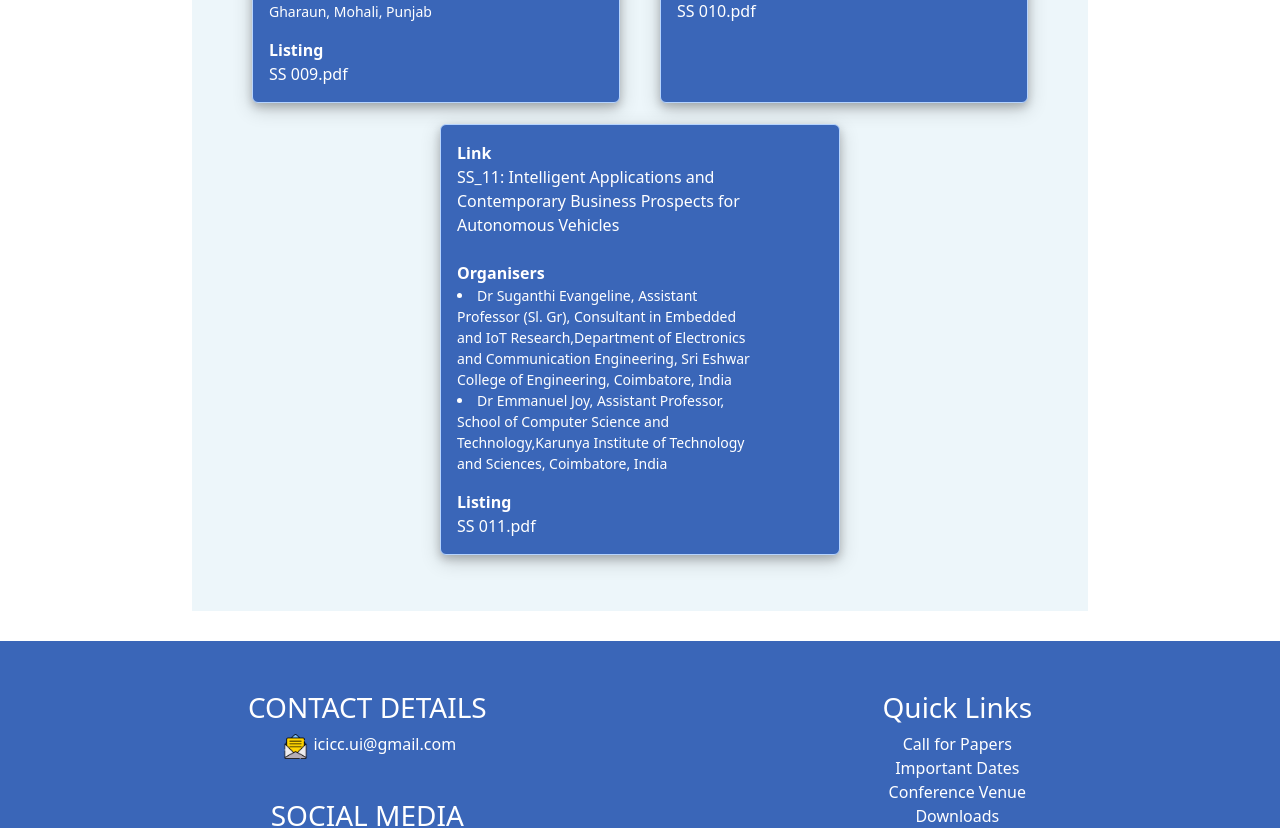
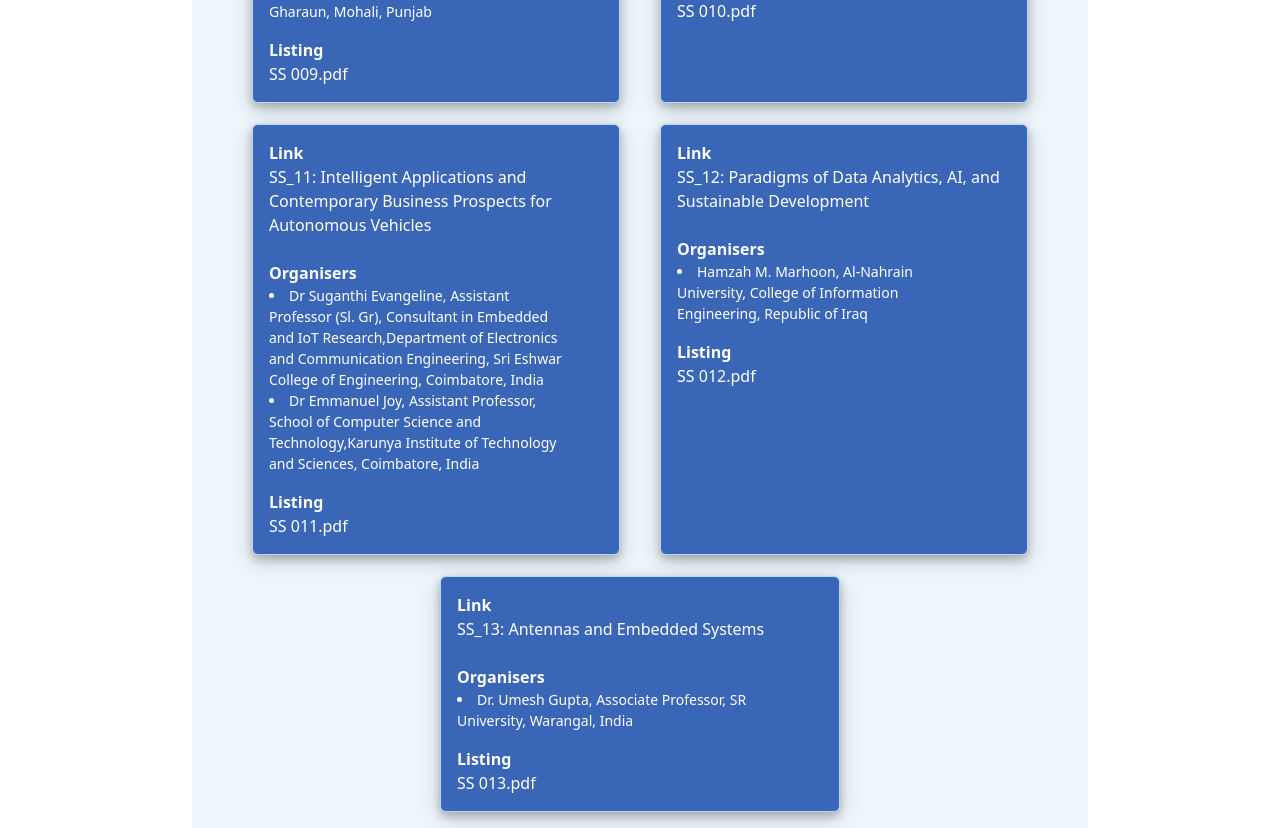
Before and after one commit to bhavyak13/icicc-conf, a React (Create React App) app: page /specialsessions in a window 1280 px wide. Shown: the part 2420-3248 px from the top of the page. Built offline with nearby package versions, Linux system fonts and the light colour scheme.

Commit message:
downloads

```diff
--- a/src/SpecialSessions/spsessions.js
+++ b/src/SpecialSessions/spsessions.js
@@ -107,21 +107,22 @@ const spdata = [
         ],
         spname: "SS 011.pdf"
     },
+    {
+        anchor: require("./SS-012.pdf"),
+        title: "SS_12: Paradigms of Data Analytics, AI, and Sustainable Development",
+        organisers: [
+            "Hamzah M. Marhoon, Al-Nahrain University, College of Information Engineering, Republic of Iraq"
+        ],
+        spname: "SS 012.pdf"
+    }, {
+        anchor: require("./SS-013.pdf"),
+        title: "SS_13: Antennas and Embedded Systems",
+        organisers: [
+            "Dr. Umesh Gupta, Associate Professor, SR University, Warangal, India",
+        ],
+        spname: "SS 013.pdf"
+    },
     // {
-    //     anchor: require("./SS-012.pdf"),
-    //     title: "SS_12: Paradigms of Data Analytics, AI, and Sustainable Development",
-    //     organisers: [
-    //         "Dr. Arti Jain, Noida, India", "Dr. Dileep Kumar Yadav, Greater Noida, India"
-    //     ],
-    //     spname: "SS 012.pdf"
-    // }, {
-    //     anchor: require("./SS-013.pdf"),
-    //     title: "SS_13: Intelligent Vision Systems and Edge Computing for Image Sensor Communications",
-    //     organisers: [
-    //         "Dr. A. Suresh, Chennai, India",
-    //     ],
-    //     spname: "SS 013.pdf"
-    // }, {
     //     anchor: require("./SS-014.pdf"),
     //     title: "SS_14: Intelligent Vision and Computing",
     //     organisers: [
```
Also changed, not shown: 2 other files (tests, documents, lock files or other folders).
